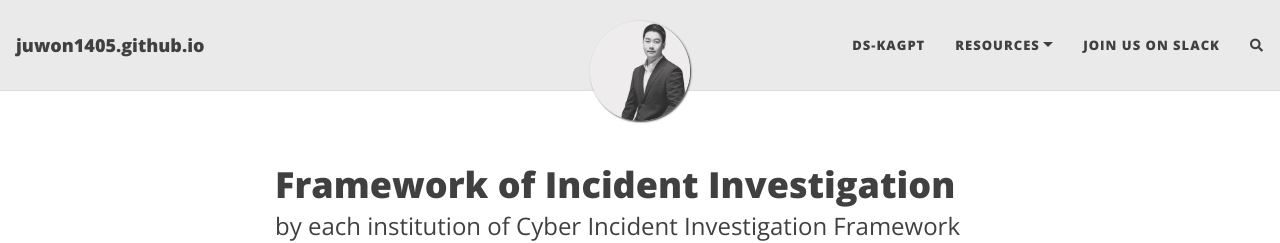
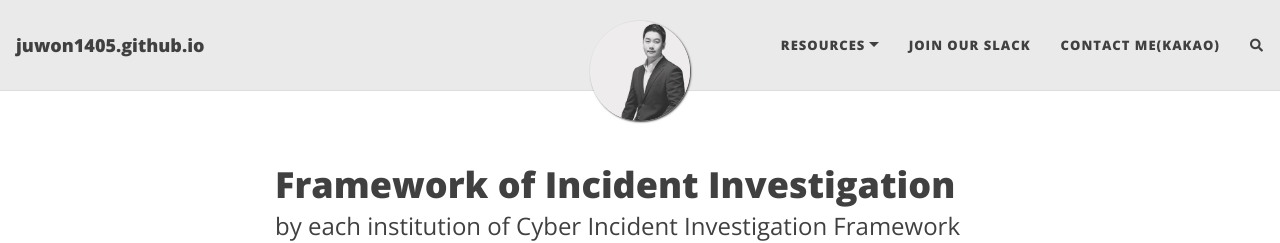
Before and after one commit to Juwon1405/juwon1405.github.io, a Jekyll site: the page built from index.html, in a window 1280 px wide. Shown: the top 243 px of the page. Built offline with Jekyll 4.4.1, drawn with Linux system fonts in a browser that asks for light colours; nearby versions of some CDN libraries; the list of posts is cut into pages by our own code; comment, search, counter and statistics services are not loaded.

Commit message:
Update _config.yml

```diff
--- a/_config.yml
+++ b/_config.yml
@@ -20,14 +20,14 @@
 ###############################################
 
 navbar-links:
-  DS-KaGPT: "http://pf.kakao.com/_VHnUxj"
   Resources:
     - Published Book: "http://www.yes24.com/Product/Goods/83538369"
-    - Study Wiki: "https://doubles1405.atlassian.net/wiki/spaces/DOUB/overview"
-    - Study Cafe: "http://www.doubles1405.com"
-    - Study Github: "http://www.doubles1405.com"
-    - Study Youtube: "https://www.youtube.com/c/doubles1405"
-  Join us on Slack: "https://join.slack.com/t/doubles1405/shared_invite/zt-1uh8wxkgn-odceL8OKMJviwSKgscuAvg"
+    - Our Wiki: "https://doubles1405.atlassian.net/wiki/spaces/DOUB/overview"
+    - Our Cafe: "http://www.doubles1405.com"
+    - Our Github: "https://github.com/DoubleS1405"
+    - Our Youtube: "https://www.youtube.com/c/doubles1405"
+  Join Our Slack: "https://join.slack.com/t/doubles1405/shared_invite/zt-1uh8wxkgn-odceL8OKMJviwSKgscuAvg"
+  Contact Me(Kakao): "http://pf.kakao.com/_VHnUxj"
 
 ################
 # --- Logo --- #
```
